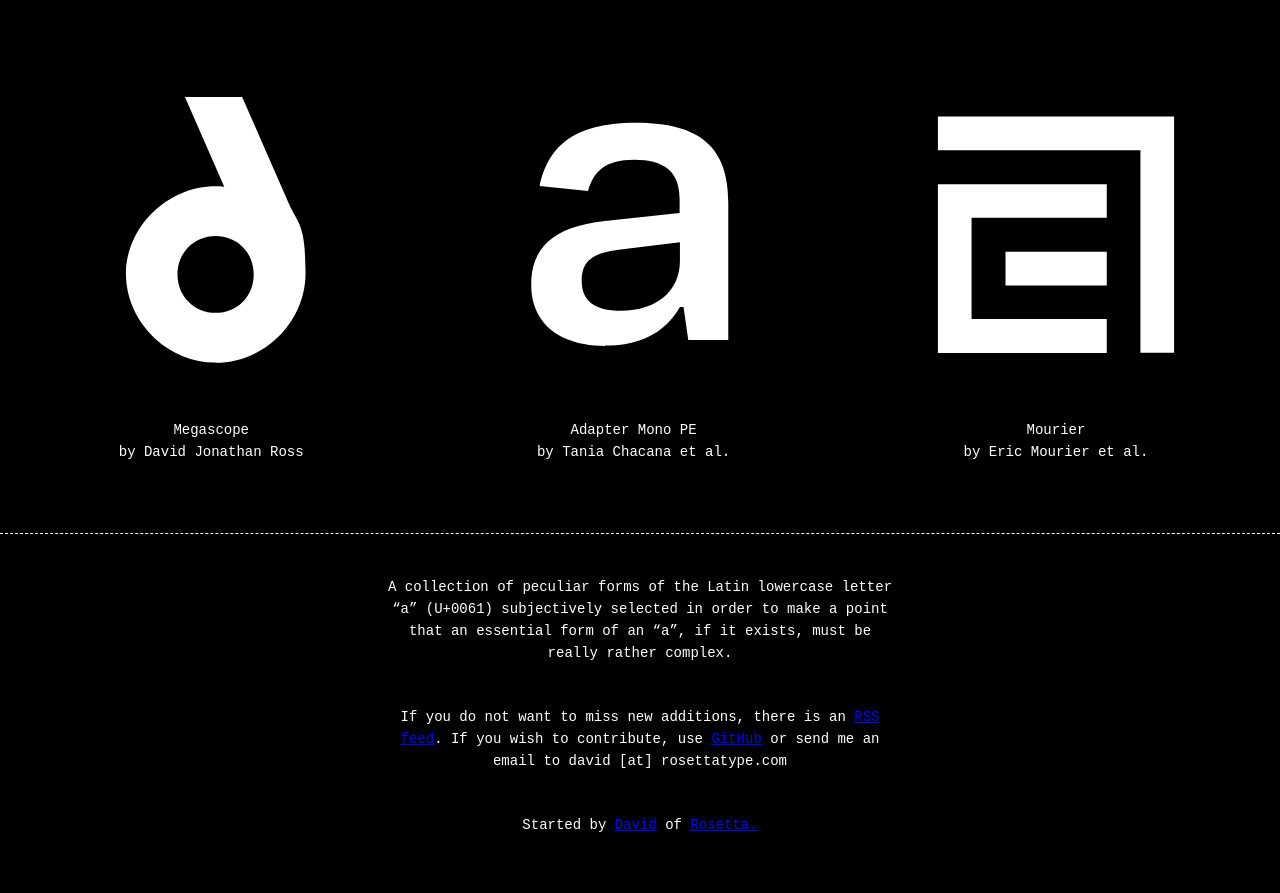
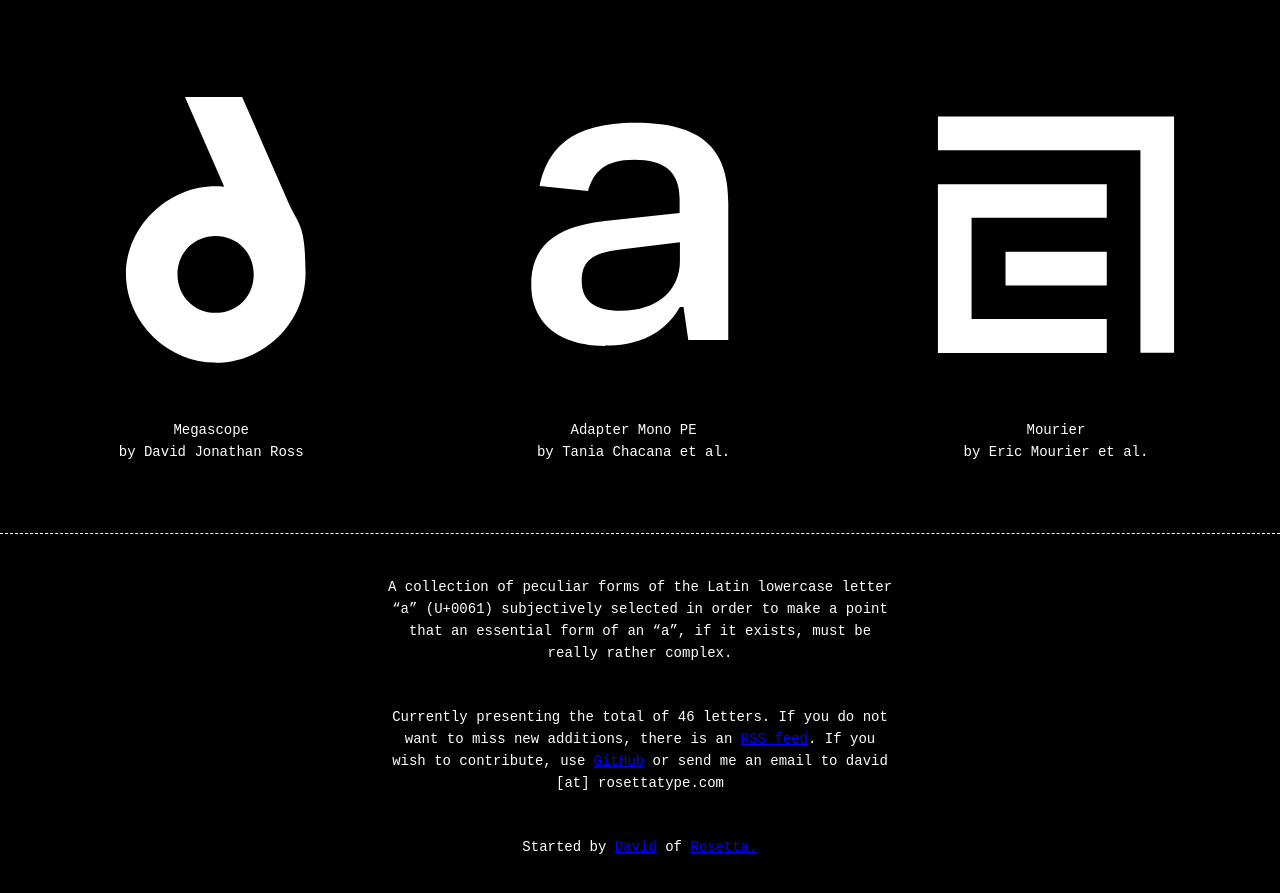
Before and after one commit to rosettatype/all-types-of-a, a Jekyll site: the page built from index.md, in a window 1280 px wide and 900 px high, scrolled down 5503 px. Shown: the top 893 px of the window. Built offline with Jekyll 4.4.1, drawn with Linux system fonts in a browser that asks for light colours; some web fonts are replaced.

Commit message:
Show total and detailed tooltips

```diff
--- a/_layouts/default.html
+++ b/_layouts/default.html
@@ -70,7 +70,7 @@
       {% endcapture %}
 
       {% if a.url %}<a href="{{ a.url }}">{% endif %}
-      <img src="/assets/{{ a.path }}" alt="{{ a.typeface }}">
+      <img src="/assets/{{ a.path }}" alt="Image of an “a” from {{ a.typeface }} typeface by {{ a.designers | join: ', '}}, published by {{ a.publisher }}" title="{{ a.typeface }} by {{ a.designers | join: ', '}}, published by {{ a.publisher }}">
 
       <p><em>{{ a.typeface }}</em><br>by {{ designers }}</p>
       {% if a.url %}</a>{% endif %}
@@ -78,7 +78,7 @@
   </section>
   <aside>
     <p>{{ site.description }}</p>
-    <p>If you do not want to miss new additions, there is an <a href="{{ site.url }}/feed.xml">RSS feed</a>. If you wish to contribute, use <a href="https://github.com/rosettatype/all-types-of-a">GitHub</a> or send me an email to david [at] rosettatype.com</p>
+    <p>Currently presenting the total of {{ letters.size }} letters. If you do not want to miss new additions, there is an <a href="{{ site.url }}/feed.xml">RSS feed</a>. If you wish to contribute, use <a href="https://github.com/rosettatype/all-types-of-a">GitHub</a> or send me an email to david [at] rosettatype.com</p>
     <p>Started by <a href="https://mrbrezina.com">David</a> of <a href="https://rosettatype.com">Rosetta.</a></p>
   </aside>
 </body>
```
